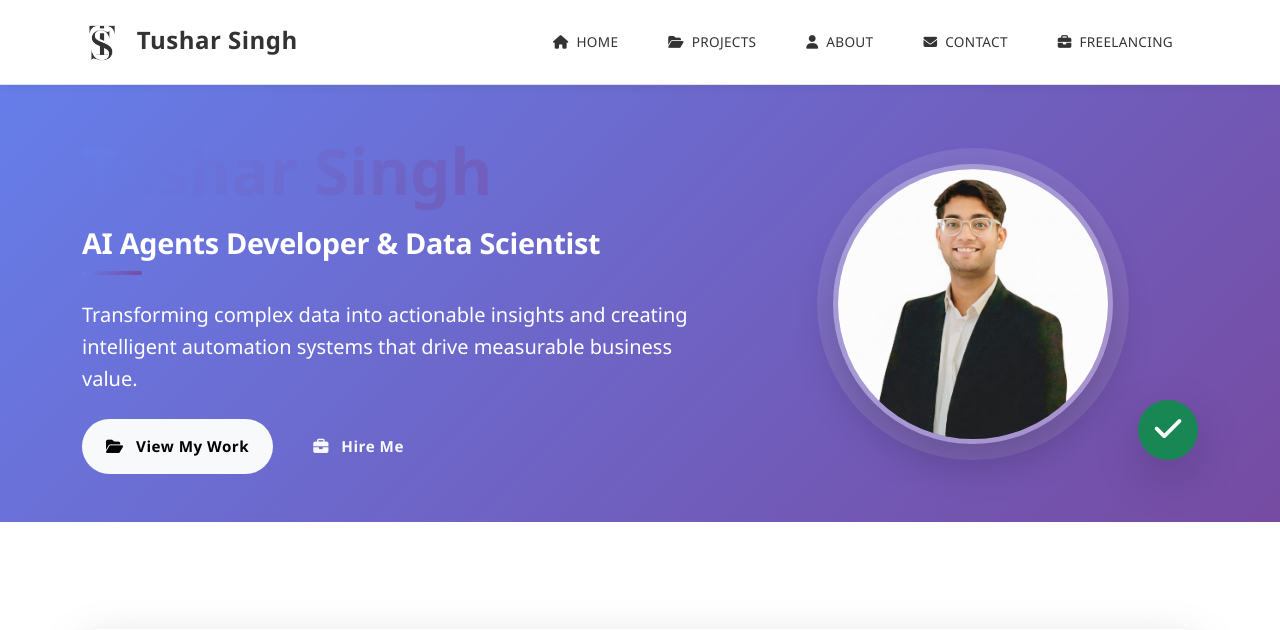
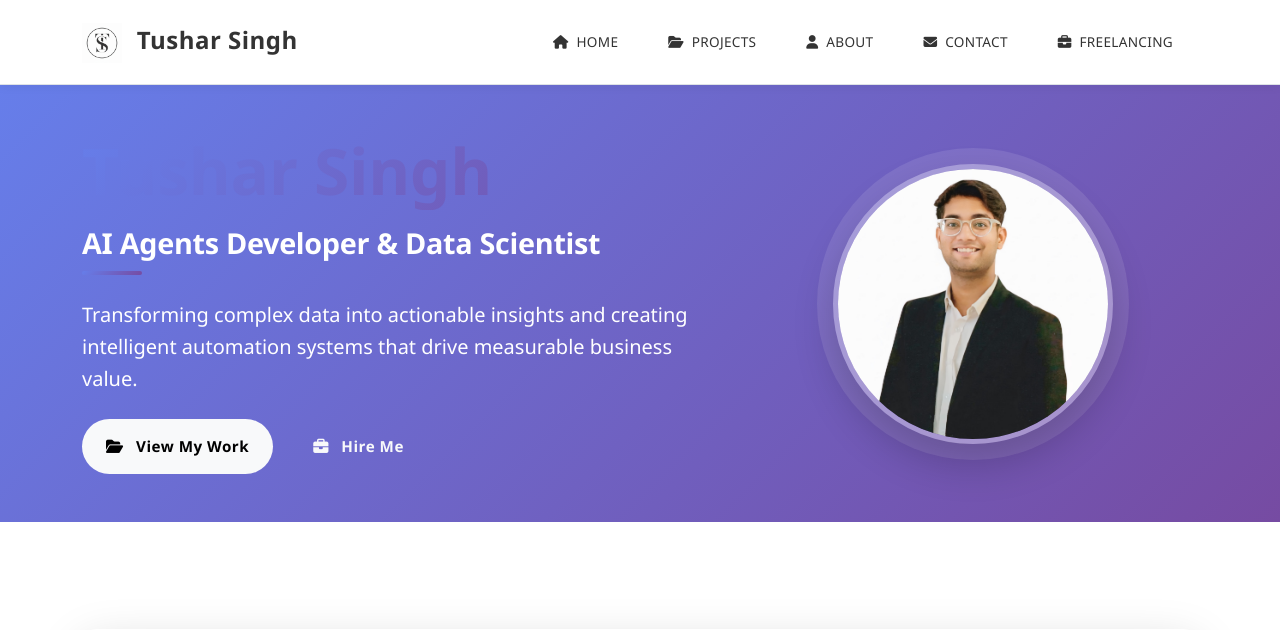
Before and after one commit to Tusharsinghoffical/Website.github.io, a Django app: page / in a window 1280 px wide. Shown: the top 630 px of the page. Run offline with Django 5.2, Linux system fonts and the light colour scheme; data comes from the database, SQL or seed files in the repository; data that the repository does not hold is empty.

Commit message:
Remove unused logo files and update base template and home page

```diff
--- a/templates/base.html
+++ b/templates/base.html
@@ -617,7 +617,7 @@
     <nav class="navbar navbar-expand-lg navbar-light bg-light sticky-top">
       <div class="container">
         <a class="navbar-brand fw-bold" href="{% url 'home' %}">
-          <img src="{% static 'Image/Logo4.png' %}" alt="Logo" width="40" height="40" class="d-inline-block align-text-top me-2">
+          <img src="{% static 'Image/Bannerlogo.png' %}" alt="Logo" width="40" height="40" class="d-inline-block align-text-top me-2">
           Tushar Singh
         </a>
         <button class="navbar-toggler" type="button" data-bs-toggle="collapse" data-bs-target="#navbarNav" aria-controls="navbarNav" aria-expanded="false" aria-label="Toggle navigation">
@@ -671,7 +671,7 @@
               <div class="rounded-circle bg-primary bg-opacity-10 p-2 me-3">
                 <i class="fas fa-user text-primary" style="font-size: 1.5rem;"></i>
               </div>
-              <h4 class="mb-0 text-light">Tushar Singh</h4>
+              <h4 class="mb-0 text-dark">Tushar Singh</h4>
             </div>
             <p class="mb-3 text-light-50">AI Agents Developer & Data Scientist Using AI\ML</p>
             <p class="mb-4 text-light-50">Transforming ideas into reality through innovative technology solutions.</p>
--- a/templates/home/index.html
+++ b/templates/home/index.html
@@ -23,7 +23,7 @@
     <div class="container position-relative z-1">
       <div class="row align-items-center">
         <div class="col-lg-7 mb-5 mb-lg-0 animate-on-scroll">
-          <h1 class="display-3 fw-bold mb-3">Tushar Singh</h1>
+          <h1 class="display-3 fw-bold mb-3 text-dark">Tushar Singh</h1>
           <h2 class="display-6 fw-semibold mb-4 text-white">AI Agents Developer & Data Scientist</h2>
           <p class="lead fs-5 mb-4">
             Transforming complex data into actionable insights and creating intelligent automation systems that drive measurable business value.
@@ -42,9 +42,7 @@
             <div class="rounded-circle bg-white bg-opacity-10 p-3 d-inline-block">
               <img src="{% static 'Profile pictures/Me.jpg' %}" alt="Tushar Singh - Data Scientist and AI Developer" class="rounded-circle profile-image-hero" loading="lazy" style="width: 280px; height: 280px; object-fit: cover;">
             </div>
-            <div class="position-absolute bottom-0 end-0 bg-success text-white rounded-circle d-flex align-items-center justify-content-center shadow-lg" style="width: 60px; height: 60px;">
-              <i class="fas fa-check fa-2x"></i>
-            </div>
+
           </div>
         </div>
       </div>
```
Also changed, not shown: statics/Image/Logo.png (deleted), statics/Image/Logo2.png (deleted), statics/Image/Logo3.png (deleted), statics/Image/Logo4.png (deleted).
